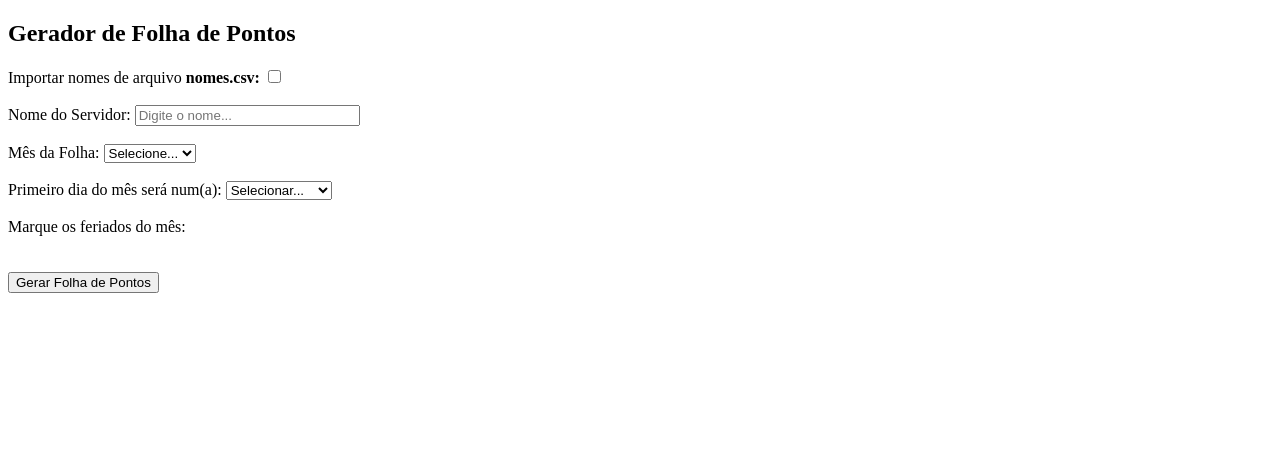
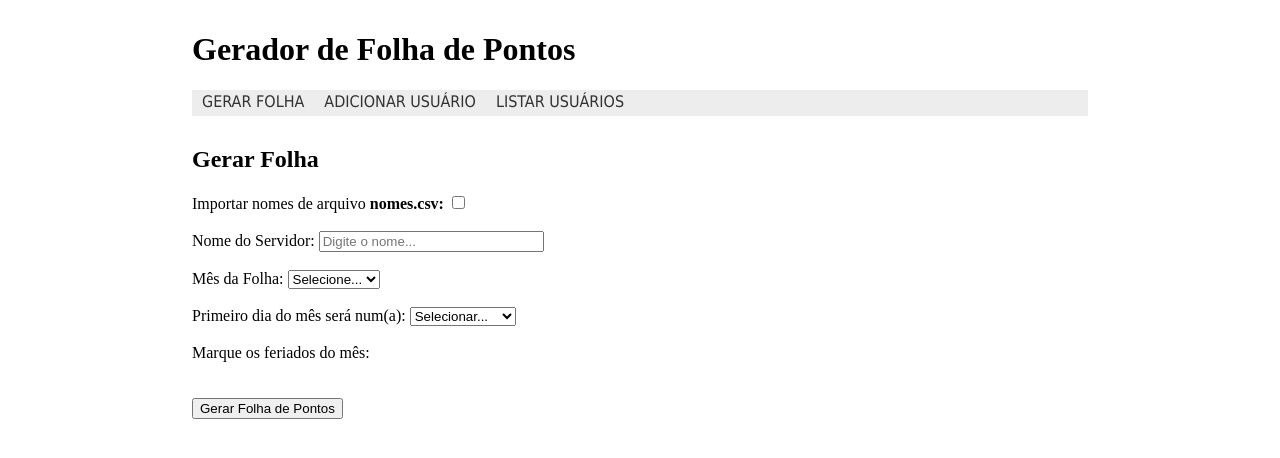
Before and after one commit to MarcosAndre5/GFP, a PHP site: page / in a window 1280 px wide. Shown: the top 458 px of the page. Run offline with PHP 8.4, Linux system fonts and the light colour scheme.

Commit message:
Conexão com banco de telas de criar e listar prontas.

```diff
--- a/estilo.css
+++ b/estilo.css
@@ -1,16 +1,15 @@
+h1 h2 p { text-align: center; }
+
+body {
+	padding:0px;
+	margin:0px;
+	text-align:center;
+}
+
 table {
     border-collapse: collapse;
     text-align: center;
     width: 100%;
-}
-
-h3 { text-align: center; }
-
-tr { height: 13%; }
-
-th, td {
-    border: 1px solid;
-    height: 2.5%;
 }
 
 .nome { column-count: 4; }
@@ -24,3 +23,44 @@ th, td {
 .colunaAssinatura { width: 60%; }
 
 .naoLetivo { background-color: darkgray; }
+
+
+tr { height: 13%; }
+
+th, td {
+    border: 1px solid;
+    height: 2.5%;
+}
+
+.corpo {
+	width: 70%;
+	margin:0 auto;
+	padding: 10px;
+	text-align:left;
+}
+
+.menu ul {
+	padding:0px;
+	margin:0px;
+	float: left;
+	width: 100%;
+	background-color:#EDEDED;
+	list-style:none;
+	font:100% Tahoma;
+}
+
+.menu ul li { display: inline; }
+
+.menu ul li a {
+	background-color:#EDEDED;
+	color: #333;
+	text-decoration: none;
+	border-bottom:3px solid #EDEDED;
+	padding: 2px 10px;
+	float:left;
+}
+.menu ul li a:hover {
+	background-color:#D6D6D6;
+	color: #6D6D6D;
+	border-bottom:3px solid #EA0000;
+}
--- a/index.html
+++ b/index.html
@@ -4,18 +4,27 @@
         <meta charset="UTF-8">
         <title>GFP - UERN-Natal</title>
         <script src="funcoes.js"></script>
+        <link rel='stylesheet' type='text/css' href='estilo.css'>
     </head>
     <body>
-        <h2>Gerador de Folha de Pontos</h2>
+        <div class="corpo">
+            <h1>Gerador de Folha de Pontos</h1>
+            <div class="menu">
+				<ul>
+					<li><a href="">GERAR FOLHA</a></li>
+					<li><a href="add_usuario.php">ADICIONAR USUÁRIO</a></li>
+					<li><a href="listar_usuarios.php">LISTAR USUÁRIOS</a></li>
+				</ul>
+			</div>
+            <br><br>
+            <h2>Gerar Folha</h2>
             <form action="gerar_pdf.php" method="POST" target="_blank">
                 <label for="arquivo">Importar nomes de arquivo <b>nomes.csv:</b></label>
                 <input name="arquivo" id="arquivo" type="checkbox" value="1" onchange="importeAquivoCSV()">
                 <br><br>
-            <div>
                 <label>Nome do Servidor:</label>
                 <input maxlength="100" name="nome"  id="nome" size="25" type="text" placeholder="Digite o nome..." required>
-            </div>
-            <br>
+                <br><br>
                 <label>Mês da Folha:</label>
                 <select name="mes" id="mes" onchange="mostrarCheckboxFeriados()" required>
                     <option value="" selected="selected">Selecione...</option>
@@ -55,5 +64,6 @@
                 <br>
                 <input type="submit" value="Gerar Folha de Pontos">
             </form>
+        </div>
     </body>
 </html>
```
Also changed, not shown: add_usuario.php (added, +88 -0 lines), criarBD.sql (added, +9 -0 lines), estilo1.css (added, +26 -0 lines), listar_usuarios.php (added, +56 -0 lines). Lines whose indentation alone changed are shown as unchanged.
